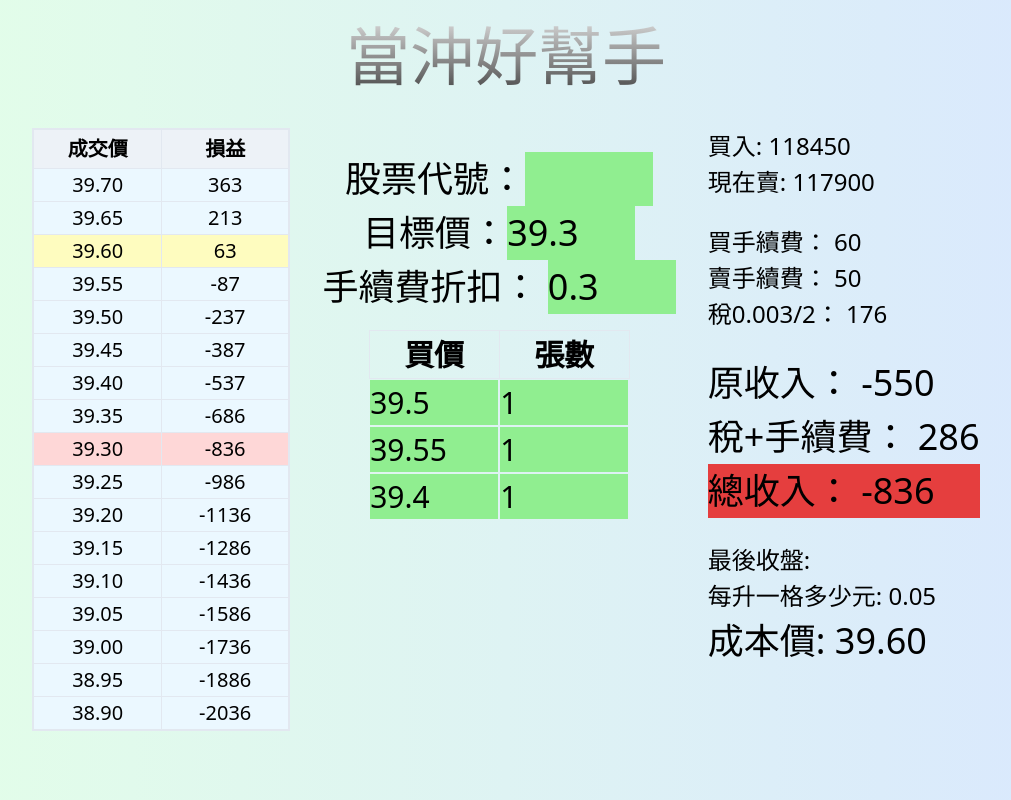
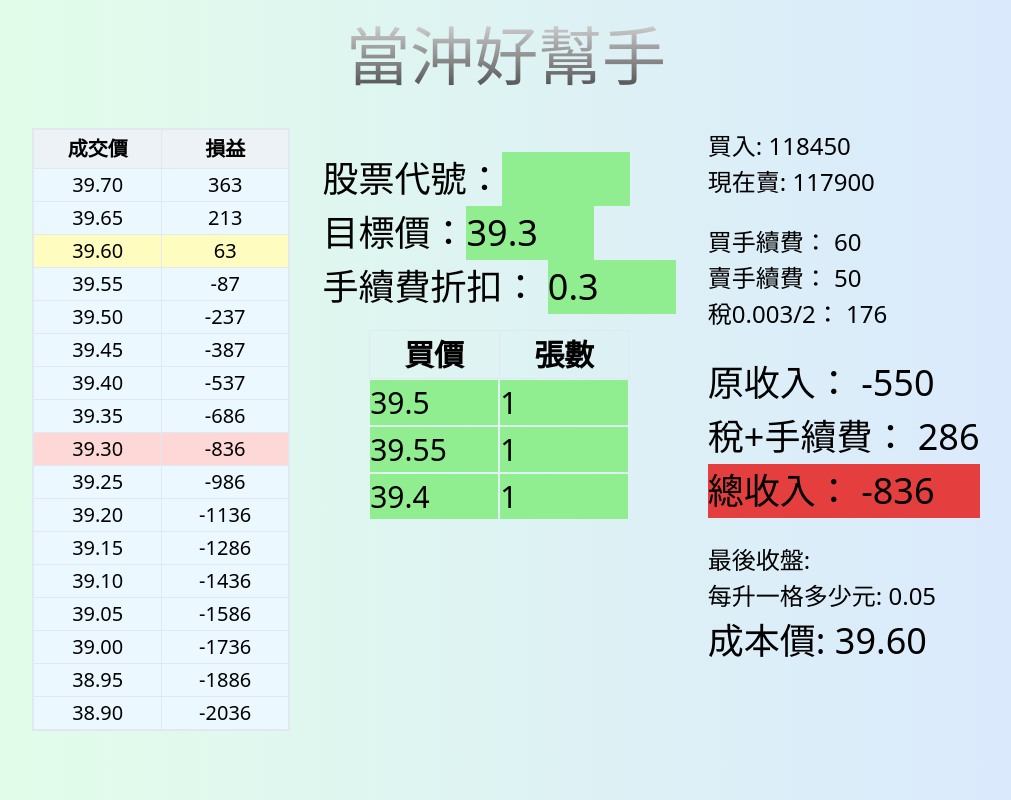
Before and after one commit to mlclmtan/vue-taiwan-day-trade-tool, a Vue app: page / in a window 1280 px wide. Shown: the top 800 px of the page, without its empty margins (134-1145 px from the left). Built offline with nearby package versions, Linux system fonts and the light colour scheme.

Commit message:
minor fix text justification

```diff
--- a/src/App.vue
+++ b/src/App.vue
@@ -22,16 +22,18 @@
       </div>
 
       <div class="flex flex-col items-center mt-20 h-screen mx-4 md:mt-6">
-        <h2>
+        <h2 class="self-start">
           股票代號：<input
             v-on:keyup.enter="lastPriceFunction"
             v-model="stockno"
             inputmode="decimal"
-            class="w-1/3 md:w-32"
+            class="w-1/3 right-0 md:w-32"
           />{{ cname }}
         </h2>
-        <h2>目標價：<input v-model.number="targetp" inputmode="decimal" class="w-1/3 md:w-32" /></h2>
-        <h2>手續費折扣：
+        <h2 class="self-start">
+          目標價：<input v-model.number="targetp" inputmode="decimal" class="w-1/3 md:w-32" />
+        </h2>
+        <h2 class="self-start">手續費折扣：
           <input v-model.number="feeDiscount" inputmode="decimal" class="w-1/4 md:w-32" />
         </h2>
 
```
